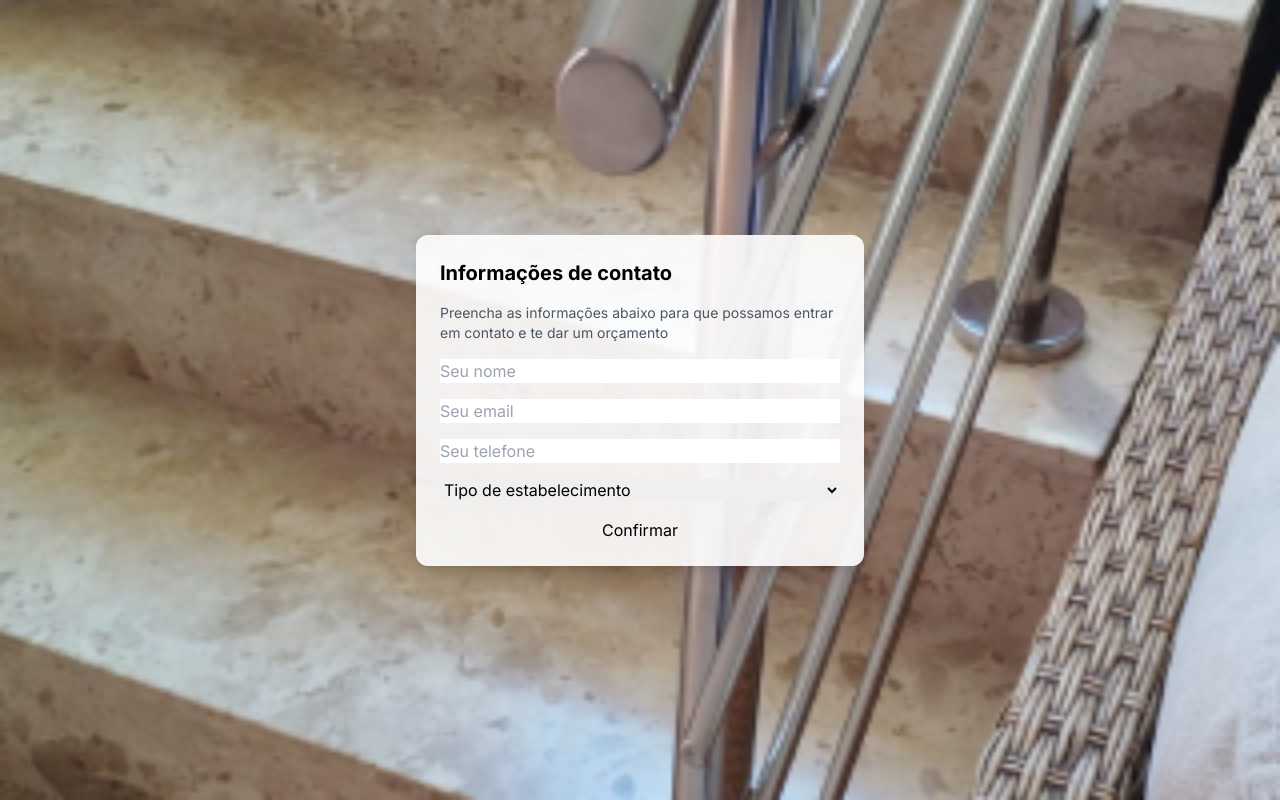
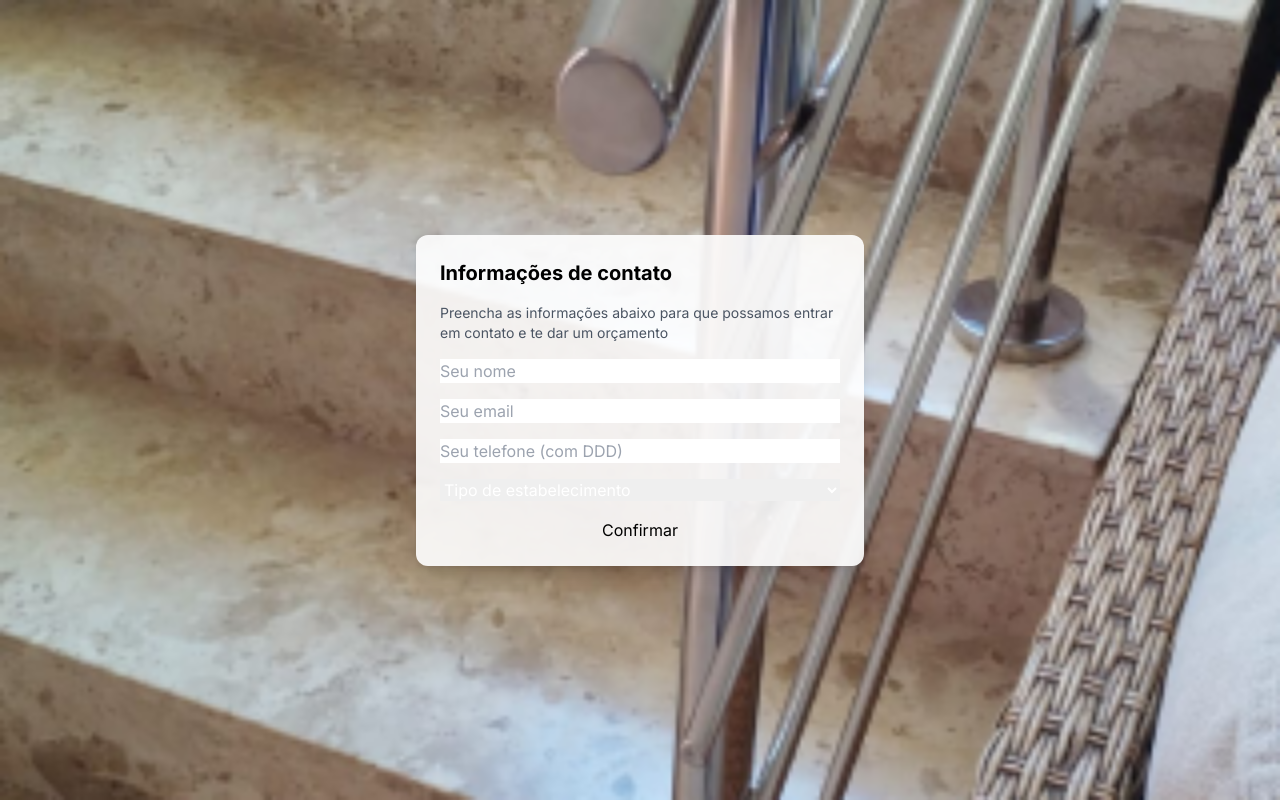
Before and after one commit to yhidraxz/H7-Metal-Work, a React (Vite) app: page /formulario in a window 1280 px wide. Both pictures are taken after a click on the button "Continuar". Built offline with nearby package versions, Linux system fonts and the light colour scheme.

Commit message:
better css

```diff
--- a/src/component/LeadFormSections/FinishSection.jsx
+++ b/src/component/LeadFormSections/FinishSection.jsx
@@ -3,7 +3,7 @@ export function FinishSection() {
     <>
       <h1 className="text-xl font-semibold text-black"> Obrigado!</h1>
       <p className="text-sm text-gray-600">
-        Ligaremos em breve, fique de olho!
+        Te chamaremos em breve, fique de olho!
       </p>
     </>
   );
--- a/src/component/LeadFormSections/FormSection.jsx
+++ b/src/component/LeadFormSections/FormSection.jsx
@@ -14,7 +14,7 @@ export function FormSection({ formData, onChange, onSubmit }) {
         <input
           type="text"
           placeholder="Seu nome"
-          className="input input-bordered w-full"
+          className="input input-bordered w-full text-white"
           name="nome"
           value={formData.nome}
           onChange={onChange}
@@ -23,7 +23,7 @@ export function FormSection({ formData, onChange, onSubmit }) {
         <input
           type="email"
           placeholder="Seu email"
-          className="input input-bordered w-full"
+          className="input input-bordered w-full text-white"
           name="email"
           value={formData.email}
           onChange={onChange}
@@ -31,8 +31,8 @@ export function FormSection({ formData, onChange, onSubmit }) {
         />
         <input
           type="tel"
-          placeholder="Seu telefone"
-          className="input input-bordered w-full"
+          placeholder="Seu telefone (com DDD)"
+          className="input input-bordered w-full text-white"
           name="telefone"
           value={formData.telefone}
           onChange={onChange}
@@ -40,7 +40,7 @@ export function FormSection({ formData, onChange, onSubmit }) {
         />
         <select
           name="localInstalacao"
-          className="select select-bordered w-full"
+          className="select select-bordered w-full text-white"
           value={formData.localInstalacao}
           onChange={onChange}
           required
```
